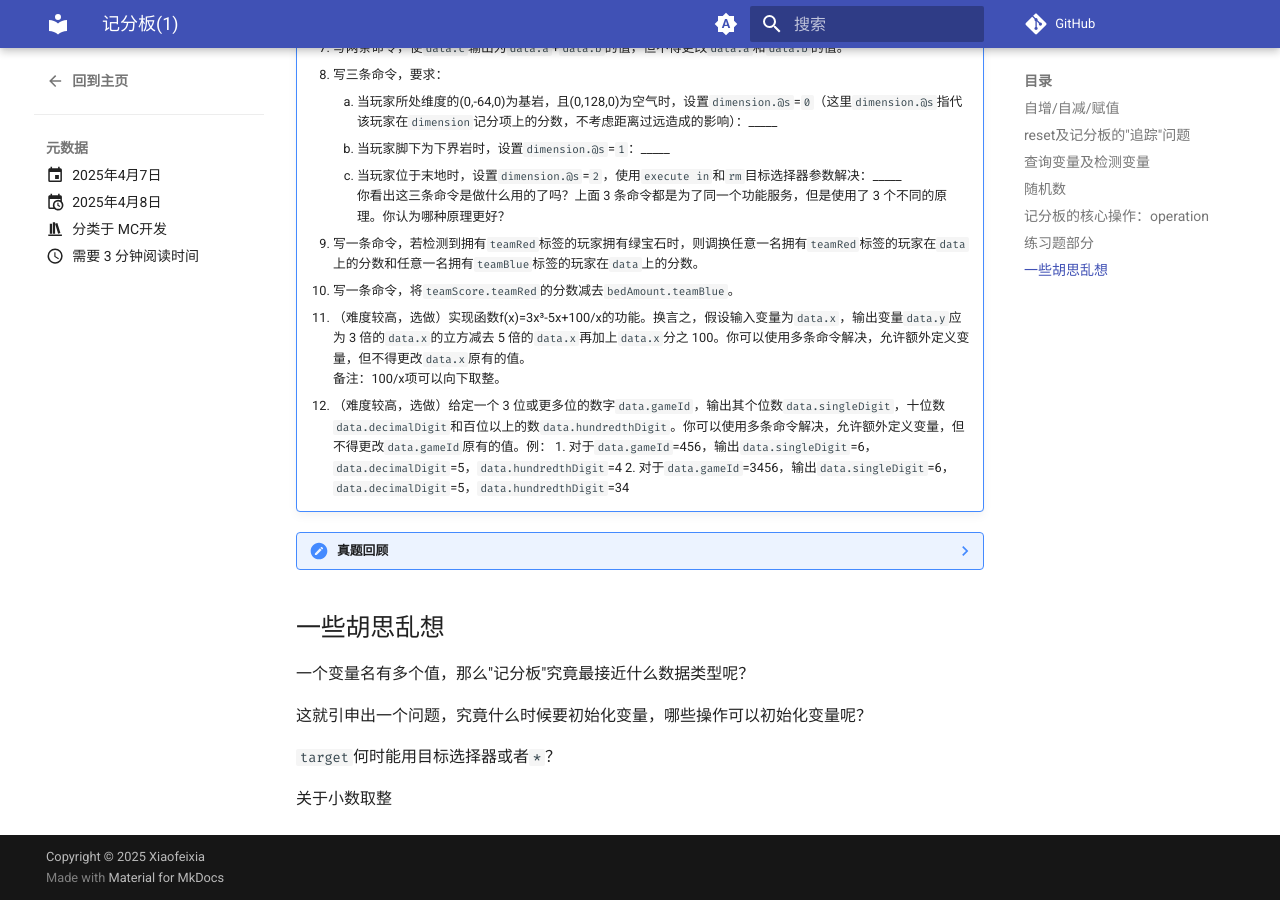
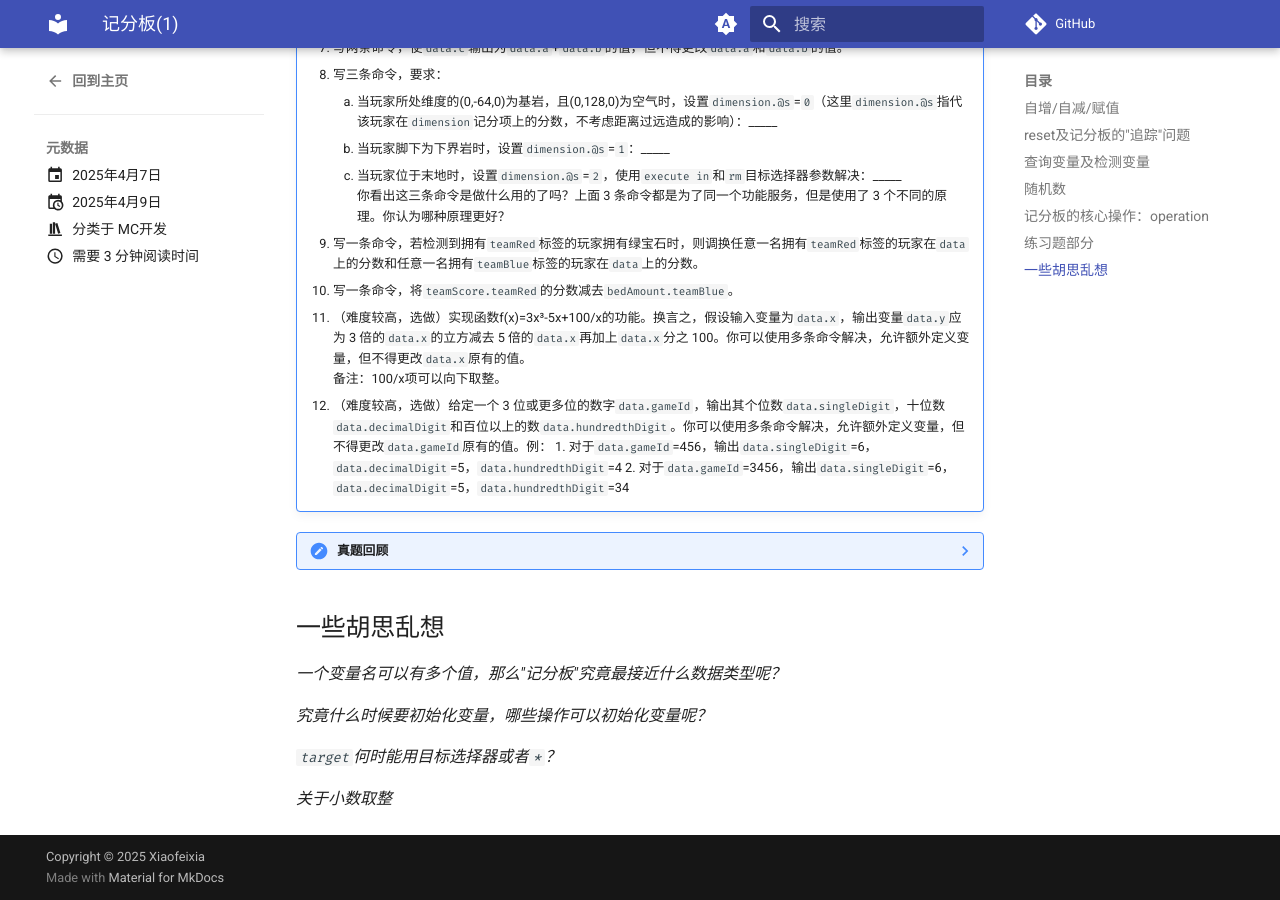
Before and after one commit to Xiaofeixia2008/blog, an MkDocs documentation site: the page built from docs/blog/posts/040701.md, in a window 1280 px wide and 900 px high, scrolled down 2793 px. Built offline with MkDocs 1.6.1 and Material for MkDocs 9.7.7, drawn with Linux system fonts in a browser that asks for light colours; a script that is not in the unit is left out; comment, search, counter and statistics services are not loaded.

Commit message:
继续更新

```diff
--- a/docs/blog/posts/040701.md
+++ b/docs/blog/posts/040701.md
@@ -121,10 +121,10 @@ categories:
 
 ## 一些胡思乱想
 
-一个变量名有多个值，那么"记分板"究竟最接近什么数据类型呢？
+*一个变量名可以有多个值，那么"记分板"究竟最接近什么数据类型呢？*
 
-这就引申出一个问题，究竟什么时候要初始化变量，哪些操作可以初始化变量呢？
+*究竟什么时候要初始化变量，哪些操作可以初始化变量呢？*
 
-`target`何时能用目标选择器或者`*`？
+*`target`何时能用目标选择器或者`*`？*
 
-关于小数取整
+*关于小数取整*
```
Also changed, not shown: other parts of docs/blog/posts/040701.md (+1 -1 lines), docs/blog/example/example.md (+1 -1 lines), docs/index.md (+13 -0 lines).
